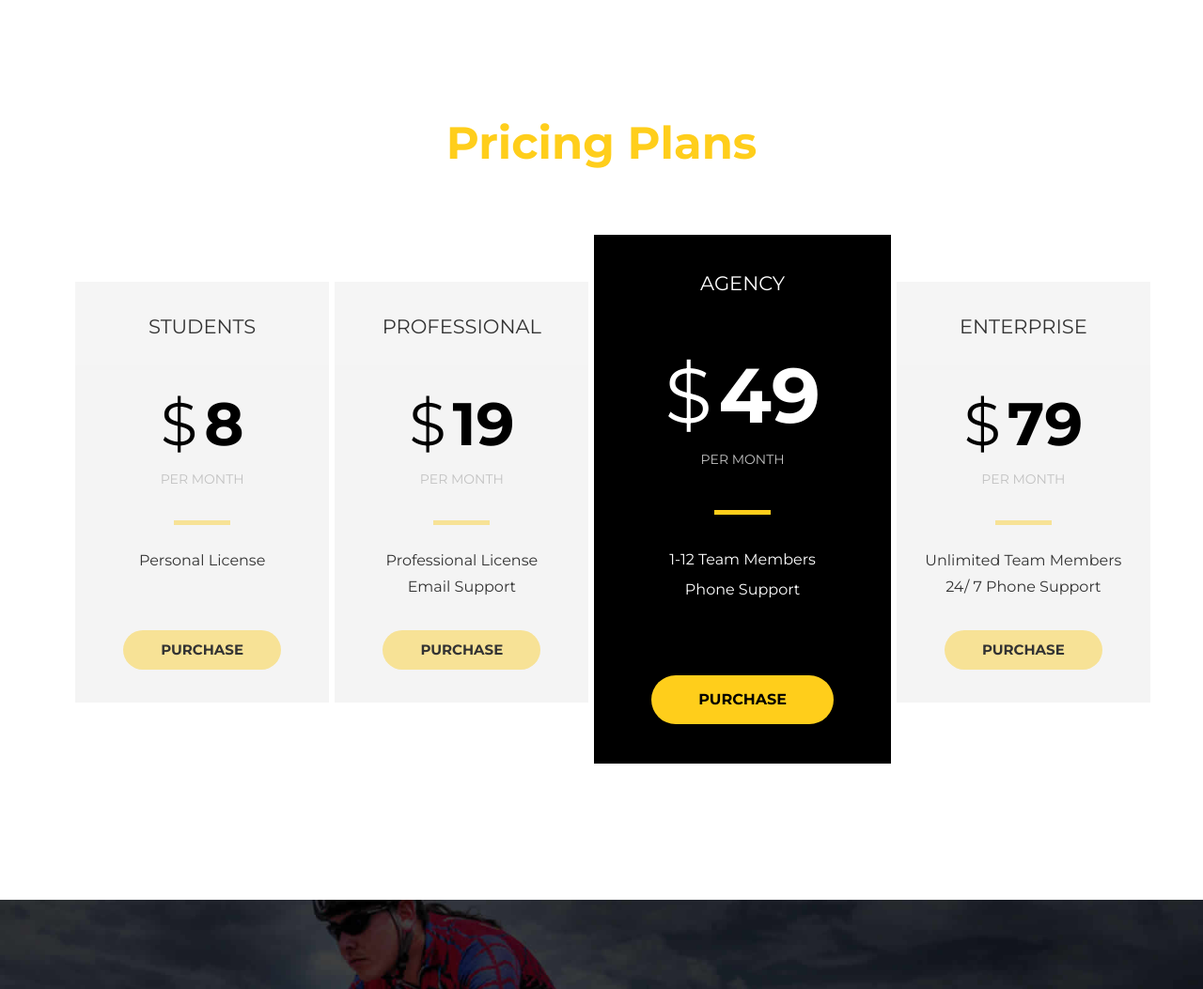
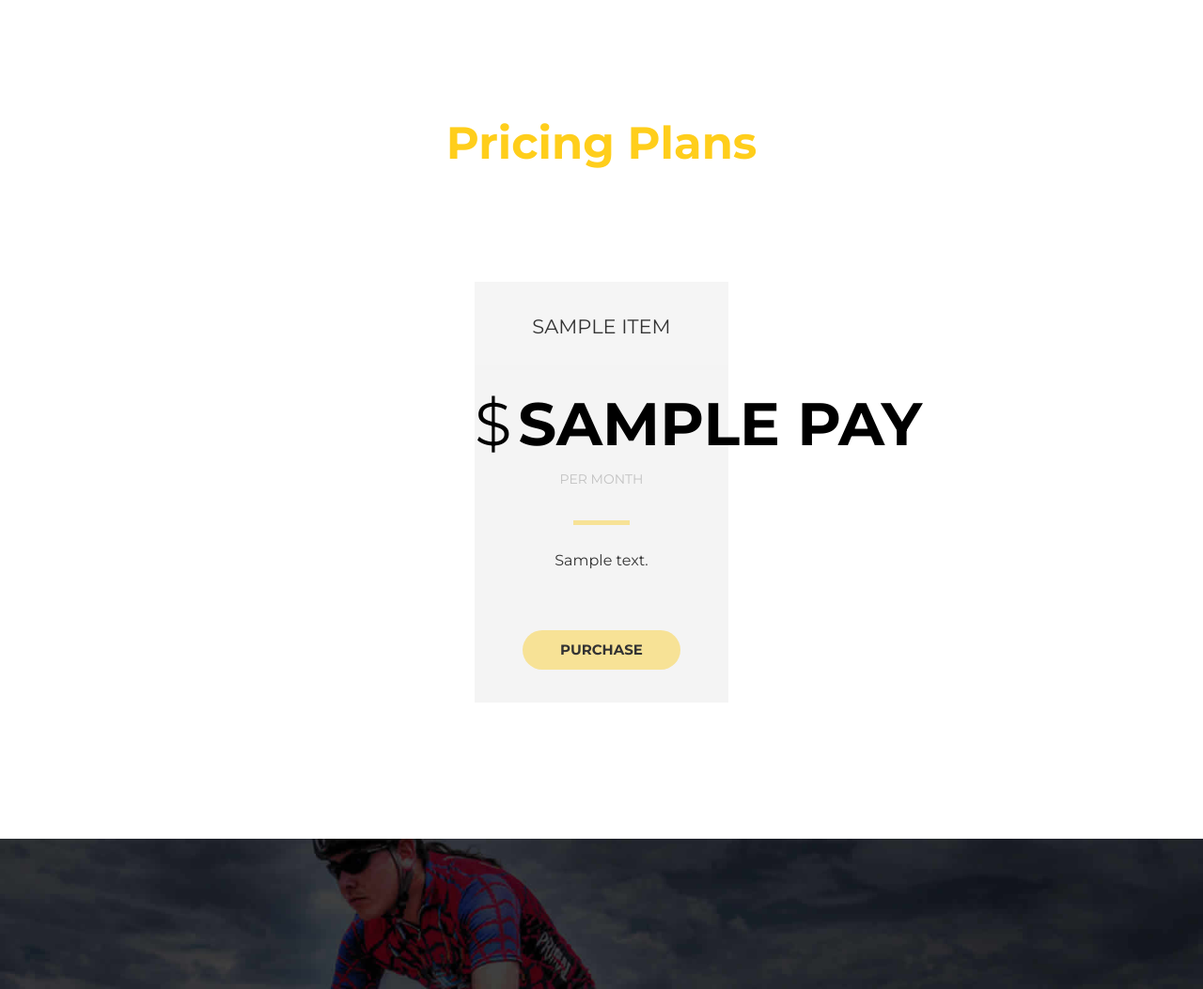
Before and after one commit to LUCIFER142434/sport-site, a Django app: template myproject/myapp/templates/index.html in a window 1280 px wide. Shown: the part 2485-3538 px from the top of the page at 94% size. Run offline with Django 5.2, Linux system fonts and the light colour scheme; the template is opened without the code that fills it: most values are stand-ins (such as "Sample title", 1, 10 or a date in 2020); some libraries are stand-ins or nearby versions.

Commit message:
django copy plan

```diff
--- a/myproject/myapp/templates/index.html
+++ b/myproject/myapp/templates/index.html
@@ -18,7 +18,7 @@
 <div id="wrapper">
 		<header id="header">
 			<div class="container">
-				<div class="logo"><a href="#"><img src="{% static 'images/logo.png' %}" alt="Sports"></a></div>
+				<div class="logo"><a href="#"><img src="{% static 'images/1logo.png' %}" alt="Sports"></a></div>
 				<nav id="nav">
 					<div class="opener-holder">
 						<a href="#" class="nav-opener"><span></span></a>
@@ -151,58 +151,27 @@
 			<div class="container">
 				<h2>Pricing Plans</h2>
 				<div class="pricing-tables">
-					<div class="plan">
+
+
+					{% for item in copy_plan %}
+					<div class="plan {% if item.active %} recommended {% endif %}">
 		                <div class="head">
-		                    <h3>Students</h3>
+		                    <h3>{{item.name}}</h3>
 		                </div>
 		                <div class="price">
-		                    <span class="price-main"><span class="symbol">$</span>8</span>
+		                    <span class="price-main"><span class="symbol">$</span>{{item.pay}}</span>
 		                    <span class="price-additional">per month</span>
 		                </div>
 		                <ul class="item-list">
-		                    <li>Personal License</li>
+		                    <li>{{item.text}}</li>
 		                </ul>
 		                <button type="button" class="btn btn-default rounded">purchase</button>
 		            </div>
-		            <div class="plan">
-		                <div class="head">
-		                    <h3>professional</h3> </div>
-		                <div class="price">
-		                    <span class="price-main"><span class="symbol">$</span>19</span>
-		                    <span class="price-additional">per month</span>
-		                </div>
-		                    <ul class="item-list">
-		                       <li>Professional License</li>
-		                       <li>Email Support</li>
-		                    </ul>
-		                <button type="button" class="btn btn-default rounded">purchase</button>
-		            </div>
-		            <div class="plan recommended">
-		                <div class="head">
-		                    <h3>agency</h3> </div>
-		                <div class="price">
-		                    <span class="price-main"><span class="symbol">$</span>49</span>
-		                    <span class="price-additional">per month</span>
-		                </div>
-		                    <ul class="item-list">
-		                        <li>1-12 Team Members</li>
-		                        <li>Phone Support</li>
-		                    </ul>
-		                <button type="button" class="btn btn-default rounded">purchase</button>
-		            </div>
-		            <div class="plan">
-		                <div class="head">
-		                    <h3>enterprise</h3> </div>
-		                <div class="price">
-		                    <span class="price-main"><span class="symbol">$</span>79</span>
-		                    <span class="price-additional">per month</span>
-		                </div>
-		                <ul class="item-list">
-		                    <li>Unlimited Team Members</li>
-		                    <li>24/ 7 Phone Support</li>
-		                </ul>
-		                <button type="button" class="btn btn-default rounded">purchase</button>
-		            </div>
+
+					{% endfor %}
+
+
+
 				</div>
  			</div>
 		</div>
@@ -270,6 +239,7 @@
 		</div>
 	</footer>
 </div>
+<script src="{% static 'js/script.js' %}"></script>
 <script src="{% static 'js/jquery-1.11.2.min.js' %}"></script>
 <script src="{% static 'js/bootstrap.js' %}"></script>
 <script src="{% static 'js/jquery.main.js' %}"></script>
```
Also changed, not shown: myproject/myapp/views.py (+10 -1 lines), myproject/myapp/static/images/1logo.png (renamed from myproject/myapp/static/images/logo.png), myproject/myapp/static/js/script.js (added).
